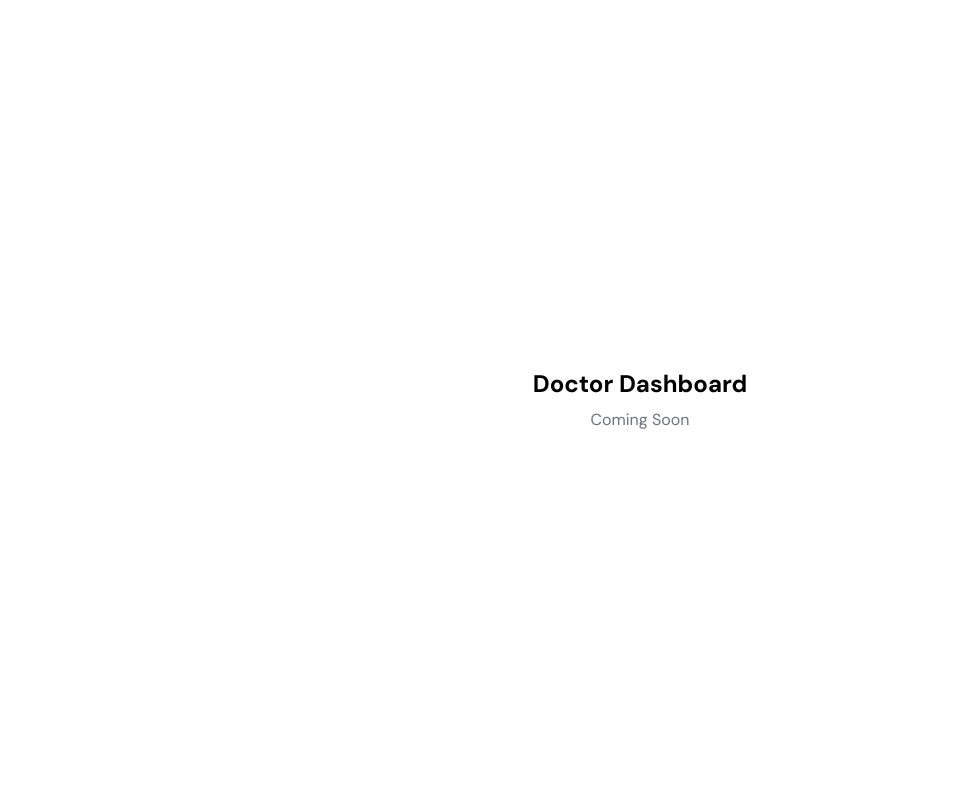
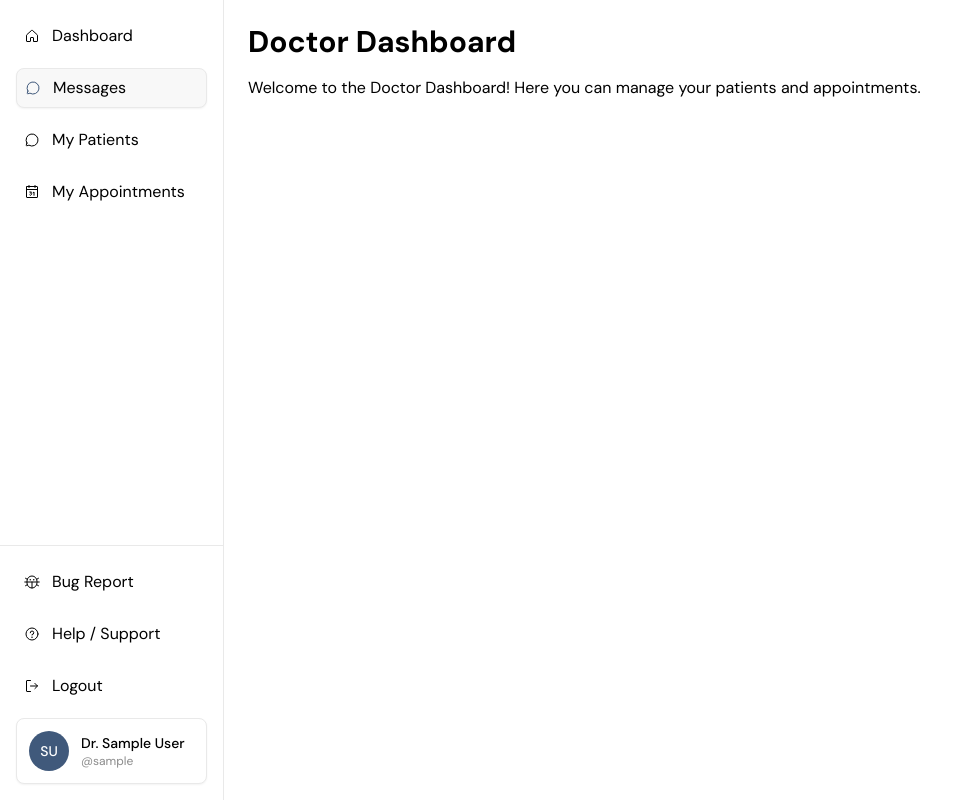
Before and after one commit to keithy1012/willow-crm, a React (Create React App) app in the folder frontend/: page /doctordashboard in a window 1280 px wide. Shown: the whole page, without its empty margins (0-964 px from the left). Built offline with nearby package versions, Linux system fonts and the light colour scheme; no server answers; sample sign-in values are in the browser's storage.

Commit message:
feat: doctor frontend routes

```diff
--- a/frontend/src/App.tsx
+++ b/frontend/src/App.tsx
@@ -40,7 +40,8 @@ import ItSidebar from "components/sidebar/ItSidebar";
 import PendingDashboard from "pages/IT/PendingDashboard";
 import ITHistory from "pages/IT/ITHistory";
 import { AuthProvider, useAuth } from "contexts/AuthContext";
-
+import DoctorSidebar from "components/sidebar/DoctorSidebar";
+import DoctorDashboard from "pages/Doctor/DoctorDashboard";
 // Layout Components
 const PatientLayout: React.FC = () => {
   return (
@@ -73,6 +74,19 @@ const ItsLayout: React.FC = () => {
     <div className="flex">
       <div className="w-56 h-screen bg-background border-r border-stroke flex flex-col sticky top-0">
         <ItSidebar />
+      </div>
+      <div className="flex-1">
+        <Outlet />
+      </div>
+    </div>
+  );
+};
+
+const DoctorLayout: React.FC = () => {
+  return (
+    <div className="flex">
+      <div className="w-56 h-screen bg-background border-r border-stroke flex flex-col sticky top-0">
+        <DoctorSidebar />
       </div>
       <div className="flex-1">
         <Outlet />
@@ -230,17 +244,9 @@ const AppRoutes: React.FC = () => {
           />
 
           {/* Doctor routes - placeholder for now */}
-          <Route
-            path="/doctordashboard"
-            element={
-              <div className="flex items-center justify-center min-h-screen">
-                <div className="text-center">
-                  <h1 className="text-2xl font-bold mb-2">Doctor Dashboard</h1>
-                  <p className="text-gray-500">Coming Soon</p>
-                </div>
-              </div>
-            }
-          />
+          <Route element={<DoctorLayout />}>
+            <Route path="/doctordashboard" element={<DoctorDashboard />} />
+          </Route>
 
           {/* Error route */}
           <Route path="/error" element={<Error />} />
--- /dev/null
+++ b/frontend/src/components/sidebar/DoctorSidebar.tsx
@@ -0,0 +1,108 @@
+import React, { useState, useEffect } from "react";
+import { useNavigate } from "react-router-dom";
+import IconSidebar from "./IconSidebar";
+import {
+  House,
+  ChatCircle,
+  Bug,
+  Question,
+  Calendar,
+  SignOut,
+} from "phosphor-react";
+
+import UserProfileCard from "../card/UserProfileCard";
+import SidebarItem from "./IconSidebar";
+
+interface DoctorSidebarProps {
+  userName?: string;
+  username?: string;
+  userInitials?: string;
+}
+
+const DoctorSidebar: React.FC<DoctorSidebarProps> = ({}) => {
+  const [activeItem, setActiveItem] = useState("Messages");
+  const [isNavigating, setIsNavigating] = useState(false);
+  const [userName, setUserName] = useState<string>("");
+  const [username, setUsername] = useState<string>("");
+  const [userInitials, setUserInitials] = useState<string>("");
+
+  useEffect(() => {
+    // Pull user info from localStorage
+    const storedUser = localStorage.getItem("user");
+    if (storedUser) {
+      const user = JSON.parse(storedUser);
+
+      const fullName = `${user.firstName || ""} ${user.lastName || ""}`.trim();
+      const initials = (user.firstName?.[0] || "") + (user.lastName?.[0] || "");
+
+      setUserName(fullName || "Unknown User");
+      setUsername(user.username || user.email || "unknown");
+      setUserInitials(initials.toUpperCase());
+    }
+  }, []);
+
+  const menuItems = [
+    { text: "Dashboard", icon: House, path: "/doctordashboard" },
+    { text: "Messages", icon: ChatCircle, path: "/doctor-messages" },
+    {
+      text: "My Patients",
+      icon: ChatCircle,
+      path: "/patients",
+    },
+    { text: "My Appointments", icon: Calendar, path: "/appointments" },
+  ];
+
+  const bottomItems = [
+    { text: "Bug Report", icon: Bug, path: "/doctor-bug-report" },
+    { text: "Help / Support", icon: Question, path: "/doctor-help-support" },
+    { text: "Logout", icon: SignOut, path: "/logout" },
+  ];
+
+  const navigate = useNavigate();
+
+  const handleItemClick = (text: string, path: string) => {
+    if (isNavigating) return;
+
+    setIsNavigating(true);
+    setActiveItem(text);
+    navigate(path);
+
+    setTimeout(() => setIsNavigating(false), 300);
+  };
+
+  return (
+    <div className="w-56 h-screen bg-background border-r border-stroke flex flex-col">
+      <div className="flex-1 p-4 space-y-3">
+        {menuItems.map((item) => (
+          <SidebarItem
+            key={item.text}
+            text={item.text}
+            icon={item.icon}
+            isActive={activeItem === item.text}
+            onClick={() => handleItemClick(item.text, item.path)}
+          />
+        ))}
+      </div>
+
+      <div className="p-4 space-y-3 border-t border-stroke">
+        {bottomItems.map((item) => (
+          <SidebarItem
+            key={item.text}
+            text={item.text}
+            icon={item.icon}
+            isActive={activeItem === item.text}
+            onClick={() => handleItemClick(item.text, item.path)}
+          />
+        ))}
+
+        <UserProfileCard
+          name={`Dr. ${userName}`}
+          username={username}
+          initials={userInitials}
+        />
+      </div>
+    </div>
+  );
+};
+
+export default DoctorSidebar;
--- /dev/null
+++ b/frontend/src/pages/Doctor/DoctorDashboard.tsx
@@ -0,0 +1,13 @@
+const DoctorDashboard: React.FC = () => {
+  return (
+    <div className="p-6">
+      <h1 className="text-3xl font-bold mb-4">Doctor Dashboard</h1>
+      <p>
+        Welcome to the Doctor Dashboard! Here you can manage your patients and
+        appointments.
+      </p>
+    </div>
+  );
+};
+
+export default DoctorDashboard;
```
